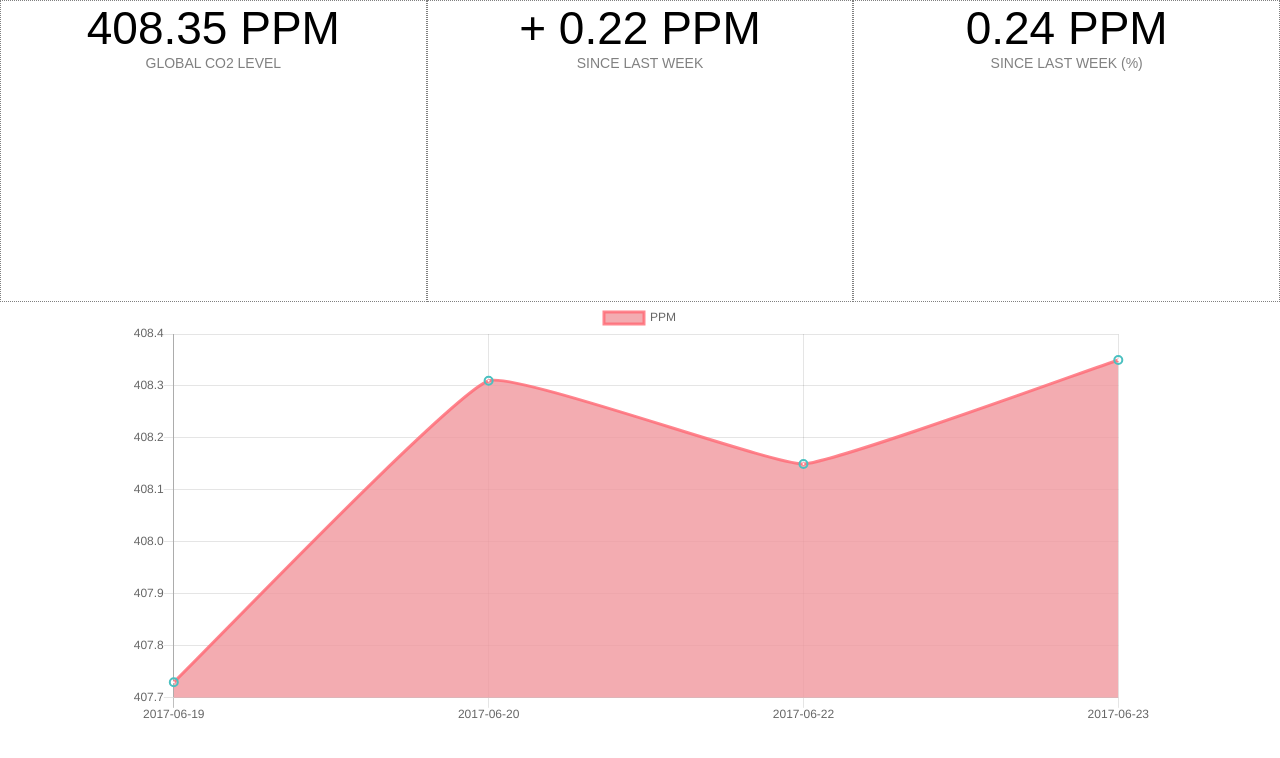
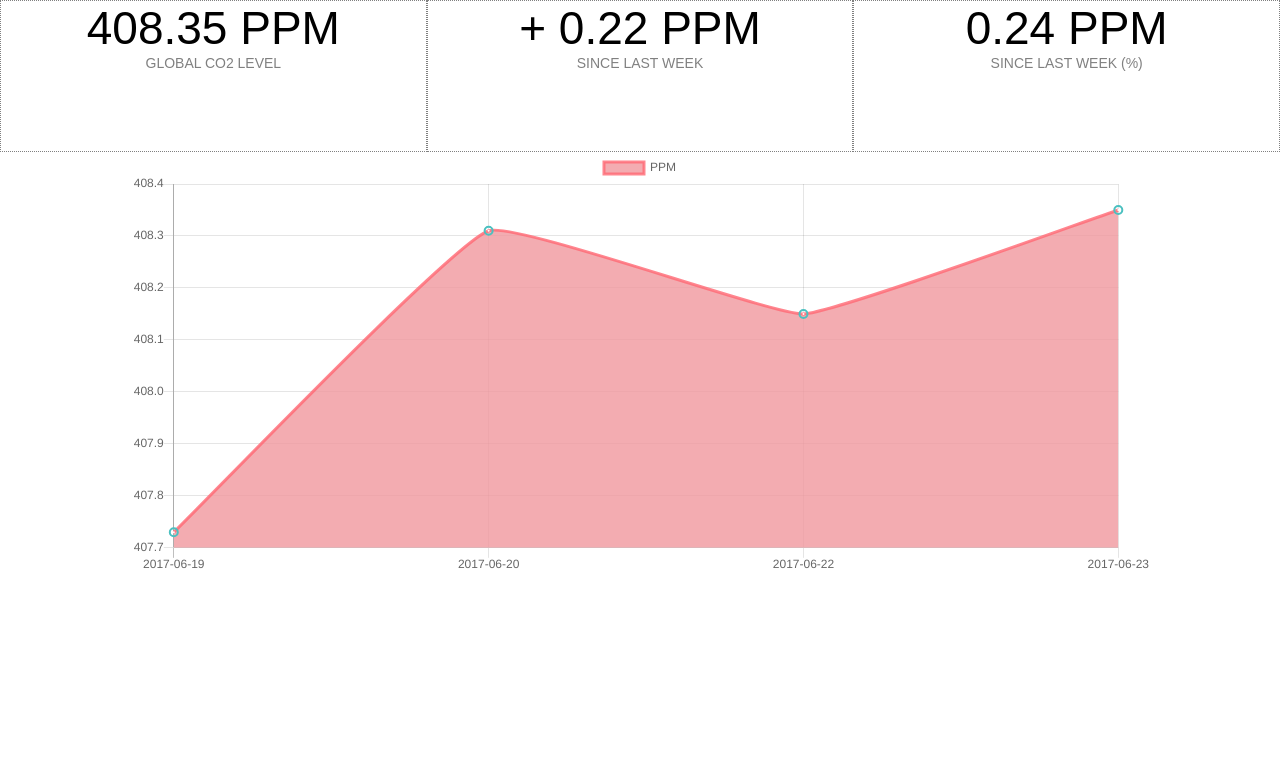
Before and after one commit to giving-a-fuck-about-climate-change/carbon-inferno, a React (Create React App) app: page / in a window 1280 px wide. Shown: the top 758 px of the page. Built offline with nearby package versions, Linux system fonts and the light colour scheme.

Commit message:
Make the `.info-col` smaller.

```diff
--- a/src/App.css
+++ b/src/App.css
@@ -26,10 +26,11 @@
 .flex-grid {
   display: flex;
 }
+
 .info-col {
   flex: 1;
   border: 1px dotted grey;
-  height: 300px;
+  height: 150px;
 }
 
 .info-wrapper {
```
